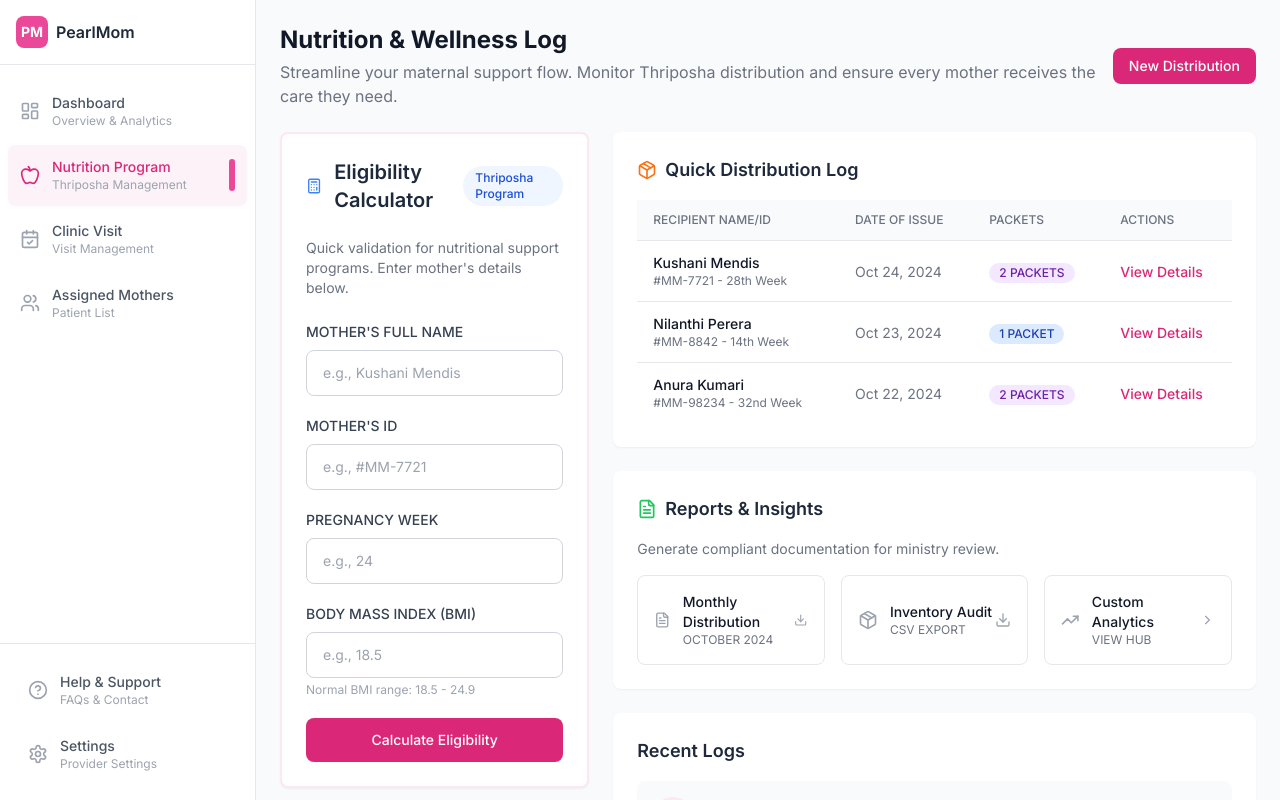
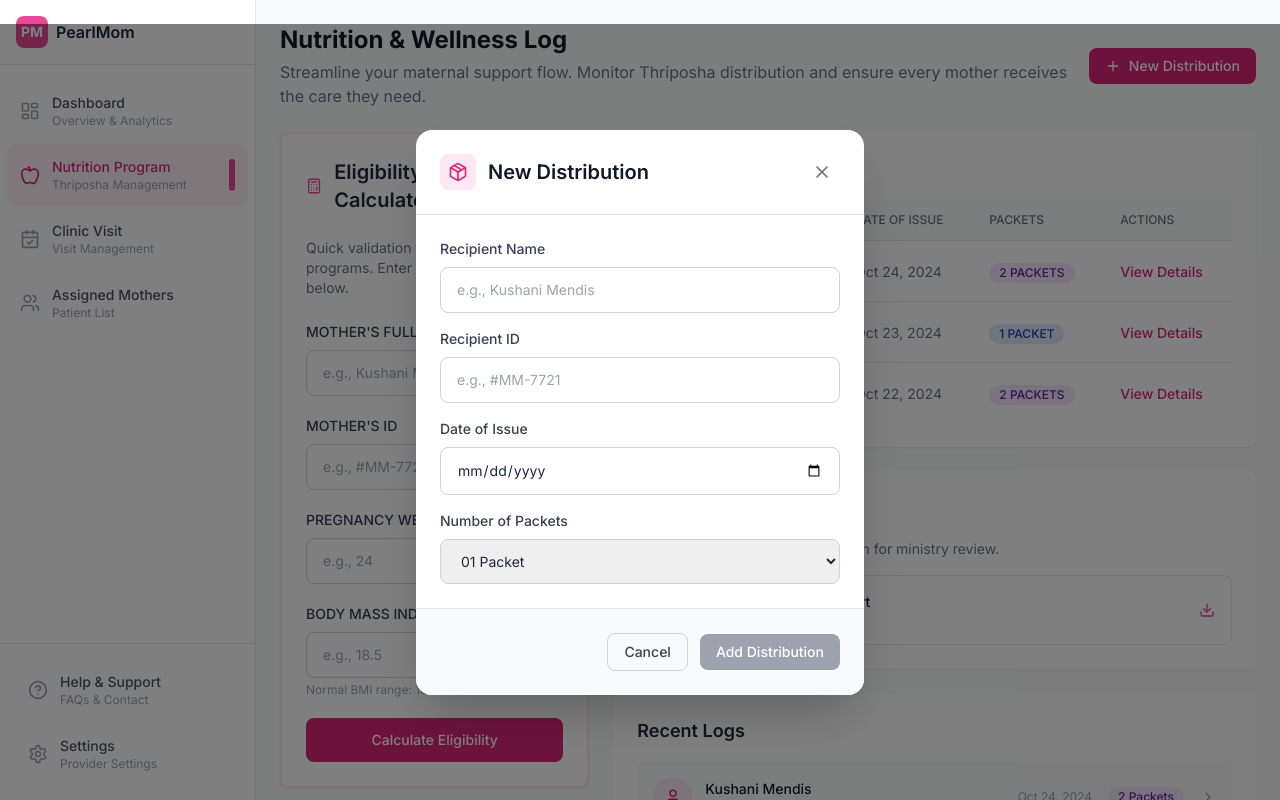
Before and after one commit to NusnaRabik/PearlMom, a React (Vite) app in the folder frontend/: page /provider/nutrition in a window 1280 px wide. Both pictures are taken after a click on the button "New Distribution". Built offline with nearby package versions, Linux system fonts and the light colour scheme; the HTML template or start-up script is replaced by a standard one.

Commit message:
updated Nutrition Page code

```diff
--- a/frontend/src/pages/provider/NutritionMgmtPage.jsx
+++ b/frontend/src/pages/provider/NutritionMgmtPage.jsx
@@ -1,9 +1,8 @@
-// frontend/src/pages/provider/NutritionMgmtPage.jsx
 import React, { useState } from 'react';
 import {
   Calculator, Package, FileText, Download, TrendingUp,
   ChevronRight, CheckCircle, X, User, Calendar, Phone,
-  MapPin, Activity, Heart, Info
+  MapPin, Activity, Heart, Info, Plus
 } from 'lucide-react';
 import ThriposhaCriteria from '../../components/provider/ThriposhaCriteria';
 
@@ -16,8 +15,18 @@ const NutritionMgmtPage = () => {
   const [selectedLog, setSelectedLog] = useState(null);
   const [isModalOpen, setIsModalOpen] = useState(false);
   const [isCalculating, setIsCalculating] = useState(false);
+  const [showNewDistribution, setShowNewDistribution] = useState(false);
 
-  const recentLogs = [
+  // New Distribution Form
+  const [newDistribution, setNewDistribution] = useState({
+    recipientName: '',
+    recipientId: '',
+    dateOfIssue: '',
+    packets: '1'
+  });
+  const [distributionSuccess, setDistributionSuccess] = useState(false);
+
+  const [recentLogs, setRecentLogs] = useState([
     {
       name: 'Kushani Mendis',
       id: '#MM-7721',
@@ -60,13 +69,12 @@ const NutritionMgmtPage = () => {
       nextEligible: 'Nov 22, 2024',
       notes: 'High BMI case. Monitoring for gestational diabetes. 2 packets recommended.'
     }
-  ];
+  ]);
 
   const calculateEligibility = () => {
     if (pregnancyWeek && bmi && motherName && motherId) {
       setIsCalculating(true);
 
-      // Simulate calculation delay
       setTimeout(() => {
         if (parseFloat(bmi) < 18.5 || parseFloat(bmi) > 30) {
           setEligibilityResult({
@@ -118,15 +126,46 @@ const NutritionMgmtPage = () => {
 
   const handleDistribute = () => {
     if (eligibilityResult && eligibilityResult.eligible) {
-      // Add distribution logic here
       alert(`Successfully distributed ${eligibilityResult.packets} packet(s) to ${motherName}`);
-      // Reset form
       setMotherName('');
       setMotherId('');
       setPregnancyWeek('');
       setBmi('');
       setEligibilityResult(null);
     }
+  };
+
+  const handleAddDistribution = () => {
+    // Add new distribution to logs
+    const today = new Date().toLocaleDateString('en-US', { year: 'numeric', month: 'short', day: 'numeric' });
+    const newLog = {
+      name: newDistribution.recipientName,
+      id: newDistribution.recipientId,
+      week: 'N/A',
+      packets: parseInt(newDistribution.packets),
+      date: newDistribution.dateOfIssue || today,
+      bmi: 'N/A',
+      phone: 'N/A',
+      address: 'N/A',
+      status: 'Active',
+      lastDistribution: newDistribution.dateOfIssue || today,
+      nextEligible: 'N/A',
+      notes: 'New distribution recorded.'
+    };
+
+    setRecentLogs([newLog, ...recentLogs]);
+    setDistributionSuccess(true);
+
+    setTimeout(() => {
+      setShowNewDistribution(false);
+      setDistributionSuccess(false);
+      setNewDistribution({
+        recipientName: '',
+        recipientId: '',
+        dateOfIssue: '',
+        packets: '1'
+      });
+    }, 1500);
   };
 
   return (
@@ -137,21 +176,25 @@ const NutritionMgmtPage = () => {
           <h1 className="text-2xl font-bold text-gray-900">Nutrition & Wellness Log</h1>
           <p className="text-gray-500 mt-1">Streamline your maternal support flow. Monitor Thriposha distribution and ensure every mother receives the care they need.</p>
         </div>
-        <button className="px-4 py-2 bg-pink-600 text-white rounded-lg text-sm font-medium hover:bg-pink-700 transition-colors whitespace-nowrap">
-          New Distribution
+        <button
+          onClick={() => setShowNewDistribution(true)}
+          className="px-4 py-2 bg-pink-600 text-white rounded-lg text-sm font-medium hover:bg-pink-700 transition-colors whitespace-nowrap flex items-center space-x-2"
+        >
+          <Plus size={16} />
+          <span>New Distribution</span>
         </button>
       </div>
 
       <div className="grid grid-cols-1 lg:grid-cols-3 gap-6">
-        {/* Eligibility Calculator - Made Bigger */}
+        {/* Eligibility Calculator */}
         <div className="lg:col-span-1">
           <div className="bg-white rounded-lg shadow-sm p-6 border-2 border-pink-100">
             <div className="flex items-center justify-between mb-6">
               <h2 className="text-xl font-semibold flex items-center">
-                <Calculator className="mr-3 text-blue-500" size={24} />
+                <Calculator className="mr-3 text-pink-500" size={24} />
                 Eligibility Calculator
               </h2>
-              <span className="px-3 py-1 bg-blue-50 text-blue-700 rounded-full text-xs font-medium">
+              <span className="px-3 py-1 bg-pink-50 text-pink-700 rounded-full text-xs font-medium">
                 Thriposha Program
               </span>
             </div>
@@ -277,7 +320,7 @@ const NutritionMgmtPage = () => {
         <div className="lg:col-span-2 space-y-6">
           <div className="bg-white rounded-lg shadow-sm p-6">
             <h2 className="text-lg font-semibold mb-4 flex items-center">
-              <Package className="mr-2 text-orange-500" size={20} />
+              <Package className="mr-2 text-pink-500" size={20} />
               Quick Distribution Log
             </h2>
 
@@ -324,7 +367,6 @@ const NutritionMgmtPage = () => {
               </table>
             </div>
 
-            {/* Show if no logs */}
             {recentLogs.length === 0 && (
               <div className="text-center py-8 text-gray-500">
                 <Package size={48} className="mx-auto text-gray-300 mb-3" />
@@ -336,43 +378,21 @@ const NutritionMgmtPage = () => {
           {/* Reports & Insights */}
           <div className="bg-white rounded-lg shadow-sm p-6">
             <h2 className="text-lg font-semibold mb-4 flex items-center">
-              <FileText className="mr-2 text-green-500" size={20} />
+              <FileText className="mr-2 text-pink-500" size={20} />
               Reports & Insights
             </h2>
             <p className="text-sm text-gray-500 mb-4">Generate compliant documentation for ministry review.</p>
 
-            <div className="grid grid-cols-1 md:grid-cols-3 gap-4">
-              <button className="flex items-center justify-between p-4 border border-gray-200 rounded-lg hover:bg-gray-50 hover:border-gray-300 transition-all">
+            <div className="grid grid-cols-1 md:grid-cols-1 gap-4">
+              <button className="flex items-center justify-between p-4 border border-gray-200 rounded-lg hover:bg-gray-50 hover:border-pink-300 transition-all">
                 <div className="flex items-center space-x-3">
-                  <FileText size={20} className="text-gray-400" />
+                  <FileText size={20} className="text-pink-400" />
                   <div className="text-left">
-                    <p className="text-sm font-medium text-gray-900">Monthly Distribution</p>
-                    <p className="text-xs text-gray-500">OCTOBER 2024</p>
+                    <p className="text-sm font-medium text-gray-900">Monthly Distribution Report</p>
+                    <p className="text-xs text-gray-500">October 2024 - Download PDF</p>
                   </div>
                 </div>
-                <Download size={16} className="text-gray-400" />
-              </button>
-
-              <button className="flex items-center justify-between p-4 border border-gray-200 rounded-lg hover:bg-gray-50 hover:border-gray-300 transition-all">
-                <div className="flex items-center space-x-3">
-                  <Package size={20} className="text-gray-400" />
-                  <div className="text-left">
-                    <p className="text-sm font-medium text-gray-900">Inventory Audit</p>
-                    <p className="text-xs text-gray-500">CSV EXPORT</p>
-                  </div>
-                </div>
-                <Download size={16} className="text-gray-400" />
-              </button>
-
-              <button className="flex items-center justify-between p-4 border border-gray-200 rounded-lg hover:bg-gray-50 hover:border-gray-300 transition-all">
-                <div className="flex items-center space-x-3">
-                  <TrendingUp size={20} className="text-gray-400" />
-                  <div className="text-left">
-                    <p className="text-sm font-medium text-gray-900">Custom Analytics</p>
-                    <p className="text-xs text-gray-500">VIEW HUB</p>
-                  </div>
-                </div>
-                <ChevronRight size={16} className="text-gray-400" />
+                <Download size={16} className="text-pink-500" />
               </button>
             </div>
           </div>
@@ -412,11 +432,109 @@ const NutritionMgmtPage = () => {
         </div>
       </div>
 
+      {/* New Distribution Modal */}
+      {showNewDistribution && (
+        <div className="fixed inset-0 bg-black bg-opacity-50 flex items-center justify-center z-50 p-4">
+          <div className="bg-white rounded-2xl shadow-2xl max-w-md w-full">
+            <div className="flex items-center justify-between p-6 border-b border-gray-200">
+              <div className="flex items-center space-x-3">
+                <div className="p-2 bg-pink-100 rounded-lg">
+                  <Package className="h-5 w-5 text-pink-600" />
+                </div>
+                <h2 className="text-xl font-semibold text-gray-900">New Distribution</h2>
+              </div>
+              <button
+                onClick={() => setShowNewDistribution(false)}
+                className="p-2 hover:bg-gray-100 rounded-lg transition-colors"
+              >
+                <X size={20} className="text-gray-500" />
+              </button>
+            </div>
+
+            <div className="p-6 space-y-4">
+              {distributionSuccess ? (
+                <div className="text-center py-8">
+                  <div className="w-16 h-16 bg-green-100 rounded-full flex items-center justify-center mx-auto mb-4">
+                    <CheckCircle size={32} className="text-green-500" />
+                  </div>
+                  <h3 className="text-lg font-semibold text-gray-900 mb-2">Distribution Recorded!</h3>
+                  <p className="text-sm text-gray-500">The new distribution has been added to the log.</p>
+                </div>
+              ) : (
+                <>
+                  <div>
+                    <label className="block text-sm font-medium text-gray-700 mb-2">Recipient Name</label>
+                    <input
+                      type="text"
+                      placeholder="e.g., Kushani Mendis"
+                      value={newDistribution.recipientName}
+                      onChange={(e) => setNewDistribution({...newDistribution, recipientName: e.target.value})}
+                      className="w-full px-4 py-3 border border-gray-300 rounded-lg text-sm focus:ring-2 focus:ring-pink-500 focus:border-pink-500"
+                    />
+                  </div>
+                  <div>
+                    <label className="block text-sm font-medium text-gray-700 mb-2">Recipient ID</label>
+                    <input
+                      type="text"
+                      placeholder="e.g., #MM-7721"
+                      value={newDistribution.recipientId}
+                      onChange={(e) => setNewDistribution({...newDistribution, recipientId: e.target.value})}
+                      className="w-full px-4 py-3 border border-gray-300 rounded-lg text-sm focus:ring-2 focus:ring-pink-500 focus:border-pink-500"
+                    />
+                  </div>
+                  <div>
+                    <label className="block text-sm font-medium text-gray-700 mb-2">Date of Issue</label>
+                    <input
+                      type="date"
+                      value={newDistribution.dateOfIssue}
+                      onChange={(e) => setNewDistribution({...newDistribution, dateOfIssue: e.target.value})}
+                      className="w-full px-4 py-3 border border-gray-300 rounded-lg text-sm focus:ring-2 focus:ring-pink-500 focus:border-pink-500"
+                    />
+                  </div>
+                  <div>
+                    <label className="block text-sm font-medium text-gray-700 mb-2">Number of Packets</label>
+                    <select
+                      value={newDistribution.packets}
+                      onChange={(e) => setNewDistribution({...newDistribution, packets: e.target.value})}
+                      className="w-full px-4 py-3 border border-gray-300 rounded-lg text-sm focus:ring-2 focus:ring-pink-500 focus:border-pink-500"
+                    >
+                      <option value="1">01 Packet</option>
+                      <option value="2">02 Packets</option>
+                    </select>
+                  </div>
+                </>
+              )}
+            </div>
+
+            {!distributionSuccess && (
+              <div className="flex items-center justify-end space-x-3 p-6 border-t border-gray-200 bg-gray-50 rounded-b-2xl">
+                <button
+                  onClick={() => setShowNewDistribution(false)}
+                  className="px-4 py-2 border border-gray-300 rounded-lg text-sm font-medium text-gray-700 hover:bg-gray-100 transition-colors"
+                >
+                  Cancel
+                </button>
+                <button
+                  onClick={handleAddDistribution}
+                  disabled={!newDistribution.recipientName || !newDistribution.recipientId}
+                  className={`px-4 py-2 rounded-lg text-sm font-medium text-white transition-colors ${
+                    !newDistribution.recipientName || !newDistribution.recipientId
+                      ? 'bg-gray-400 cursor-not-allowed'
+                      : 'bg-pink-600 hover:bg-pink-700'
+                  }`}
+                >
+                  Add Distribution
+                </button>
+              </div>
+            )}
+          </div>
+        </div>
+      )}
+
       {/* Detail Modal */}
       {isModalOpen && selectedLog && (
         <div className="fixed inset-0 bg-black bg-opacity-50 flex items-center justify-center z-50 p-4">
           <div className="bg-white rounded-xl shadow-2xl max-w-lg w-full max-h-[90vh] overflow-y-auto">
-            {/* Modal Header */}
             <div className="flex items-center justify-between p-6 border-b border-gray-200">
               <h2 className="text-xl font-semibold text-gray-900">Distribution Details</h2>
               <button
@@ -427,9 +545,7 @@ const NutritionMgmtPage = () => {
               </button>
             </div>
 
-            {/* Modal Content */}
             <div className="p-6 space-y-6">
-              {/* Recipient Info */}
               <div className="flex items-center space-x-4">
                 <div className="w-16 h-16 bg-pink-100 rounded-full flex items-center justify-center">
                   <span className="text-2xl font-semibold text-pink-600">
@@ -447,7 +563,6 @@ const NutritionMgmtPage = () => {
                 </div>
               </div>
 
-              {/* Details Grid */}
               <div className="grid grid-cols-2 gap-4">
                 <div className="p-3 bg-gray-50 rounded-lg">
                   <div className="flex items-center space-x-2 mb-1">
@@ -479,7 +594,6 @@ const NutritionMgmtPage = () => {
                 </div>
               </div>
 
-              {/* Address */}
               <div className="p-3 bg-gray-50 rounded-lg">
                 <div className="flex items-center space-x-2 mb-1">
                   <MapPin size={16} className="text-gray-400" />
@@ -488,7 +602,6 @@ const NutritionMgmtPage = () => {
                 <p className="text-sm font-medium text-gray-900">{selectedLog.address}</p>
               </div>
 
-              {/* Distribution Dates */}
               <div className="grid grid-cols-2 gap-4">
                 <div className="p-3 bg-blue-50 rounded-lg border border-blue-200">
                   <p className="text-xs text-blue-600 font-medium mb-1">Last Distribution</p>
@@ -500,7 +613,6 @@ const NutritionMgmtPage = () => {
                 </div>
               </div>
 
-              {/* Notes */}
               <div className="p-4 bg-yellow-50 rounded-lg border border-yellow-200">
                 <div className="flex items-start space-x-2">
                   <Info size={16} className="text-yellow-600 mt-0.5" />
@@ -512,7 +624,6 @@ const NutritionMgmtPage = () => {
               </div>
             </div>
 
-            {/* Modal Footer */}
             <div className="flex items-center justify-end space-x-3 p-6 border-t border-gray-200 bg-gray-50">
               <button
                 onClick={handleCloseModal}
```
